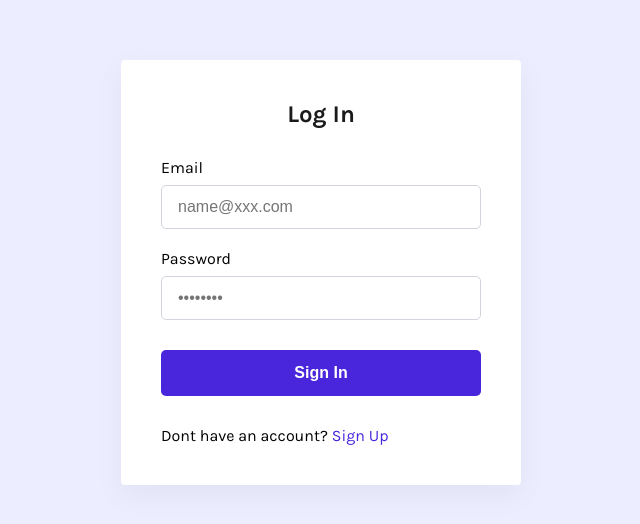
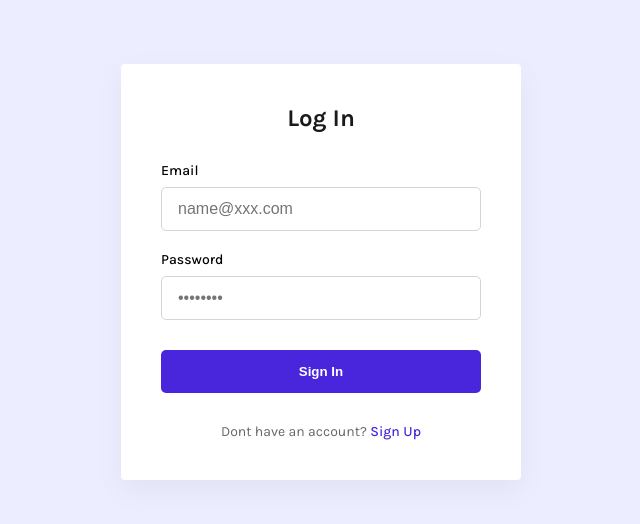
Before and after one commit to shpirgonde/angular-practice, an Angular app: page /login in a window 1280 px wide. Shown: the part 128-652 px from the top of the page, without its empty margins (319-959 px from the left). Built offline with nearby package versions, Linux system fonts and the light colour scheme.

Commit message:
login styles css -> scss

```diff
--- a/src/app/features/login/login.html
+++ b/src/app/features/login/login.html
@@ -1,25 +1,25 @@
 <main class="login-wrapper">
     <div class="login-card">
-        <header class="login-header">
-            <h1 class="login-title">Log In</h1>
+        <header class="login-card__header">
+            <h1 class="login-card__title">Log In</h1>
         </header>
 
         <form action="" class="login-form">
 
-            <div class="form-group">
+            <div class="login-form__group">
                 <label for="email" class="form-label">Email</label>
                 <input class="form-input" type="email" id="email" placeholder="name@xxx.com" required>
             </div>
 
-            <div class="form-group">
+            <div class="login-form__group">
                 <label for="password" class="form-label">Password</label>
                 <input class="form-input" type="password" id="password" placeholder="••••••••">
             </div>
 
-            <button class="login-button" type="submit">Sign In</button>
+            <button class="login-form__button" type="submit">Sign In</button>
         </form>
 
-            <footer class="login-footer">
+            <footer class="login-form__footer">
                 <p>Dont have an account? <a href="#">Sign Up</a></p>
             </footer>
     </div>
--- a/src/app/features/login/login.scss
+++ b/src/app/features/login/login.scss
@@ -20,41 +20,52 @@
         display: flex;
         flex-direction: column;
         gap: 30px;
+
+        &__header {
+            text-align: center;
+
+            h1 {
+                margin: 0;
+                font-size: 24px;
+                color: #1a1a1a;
+            }
+        }
     }
 
     .login-form {
         display: flex;
         flex-direction: column;
         gap: 20px;
-    }
 
-    .form-group {
+        &__group {
             display: flex;
             flex-direction: column;
             gap: 8px;
+
+            label {
+                font-size: 14px;
+                font-weight: 500;
+                $color: v.$color-primary-700;
             }
 
-    .login-header {
-        text-align: center;
-    }
-
-    .login-title {
-        margin: 0;
-        font-size: 24px;
-        color: #1a1a1a;
-    }
-
-    .form-input {
+            input {
                 padding: 12px 16px;
                 border: 1px solid #d1d5db;
                 border-radius: 5px;
                 font-size: 16px;
-        outline-color: #4f46e5;
+                transition: all 0.2s ease;
+
+                &:focus {
+                    outline: none;
+                    border-color: v.$color-primary-700;
+                    box-shadow: 0 0 0 3px rgba(v.$color-primary-700, 0.1); // Soft focus ring
+                }
+            }
         }
 
-    .login-button {
+
+        &__button {
             background-color: v.$color-primary-700;
-        font-size: 16px;
             color: v.$color-white;
             border: none;
             padding: 14px;
@@ -62,12 +73,32 @@
             font-weight: 600;
             cursor: pointer;
             margin-top: 10px;
+            transition: background 0.2s;
+
+            &:hover {
+                background-color: darken(v.$color-primary-700, 5%);
+            }
         }
 
-    .login-footer a {
+        &__footer {
+            text-align: center;
+            font-size: 14px;
+            color: #666;
+
+            a {
                 color: v.$color-primary-700;
                 text-decoration: none;
+                font-weight: 500;
+
+                &:hover {
+                    text-decoration: underline;
                 }
+            }
+        }
+    }
+
+
+    /*before code*/
 
     // .login-container {
     //     max-width: 300px;
```
Lines whose indentation alone changed are shown as unchanged.
